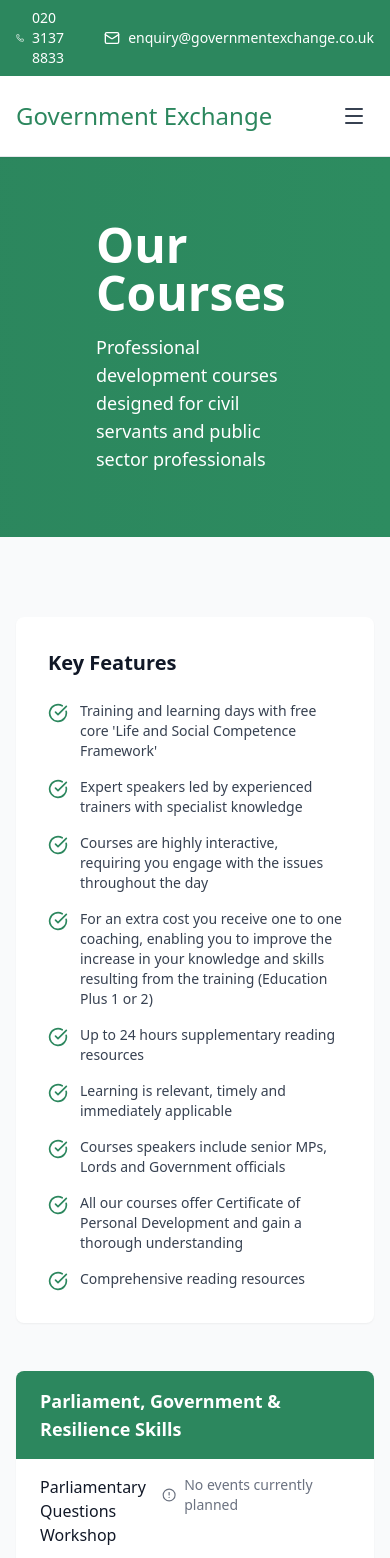
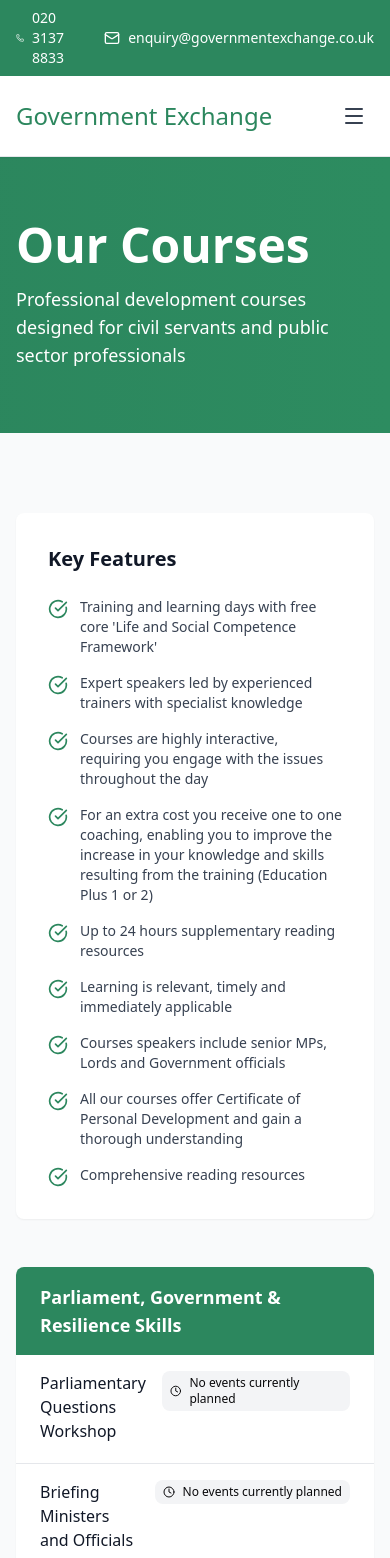
Before and after one commit to digitalconceptsmu/government-exchange-website, a Nuxt app: page /courses in a window 390 px wide. Shown: the top 1558 px of the page. Built offline with nearby package versions, Linux system fonts and the light colour scheme.

Commit message:
feat: made header responsive

```diff
--- a/components/Courses/Courses.vue
+++ b/components/Courses/Courses.vue
@@ -1,5 +1,5 @@
 <script setup lang="ts">
-import { AlertCircle, Calendar, CheckCircle } from "lucide-vue-next";
+import { Calendar, CheckCircle, Clock4 } from "lucide-vue-next";
 import { Button } from "~/components/ui/button";
 
 const keyFeatures = [
@@ -369,9 +369,9 @@
                     <span>{{ course.date }}</span>
                   </div>
                 </div>
-                <div class="flex items-center gap-2 text-sm text-gray-500">
-                  <AlertCircle class="w-4 h-4" />
-                  <span>{{ course.status }}</span>
+                <div class="flex items-center gap-2 text-sm bg-gray-100 py-1 px-2 rounded-lg">
+                  <Clock4 class="w-3 h-3" />
+                  <span class="text-xs">{{ course.status }}</span>
                 </div>
               </div>
             </div>
--- a/components/Header/Header.vue
+++ b/components/Header/Header.vue
@@ -13,7 +13,7 @@
 
 const sizeClasses = {
   sm: {
-    container: "py-16 items-start px-24",
+    container: "py-16 items-start px-4 lg:px-24",
     title: "text-5xl font-semibold",
     subtitle: "text-lg",
     gap: "gap-4",
```
